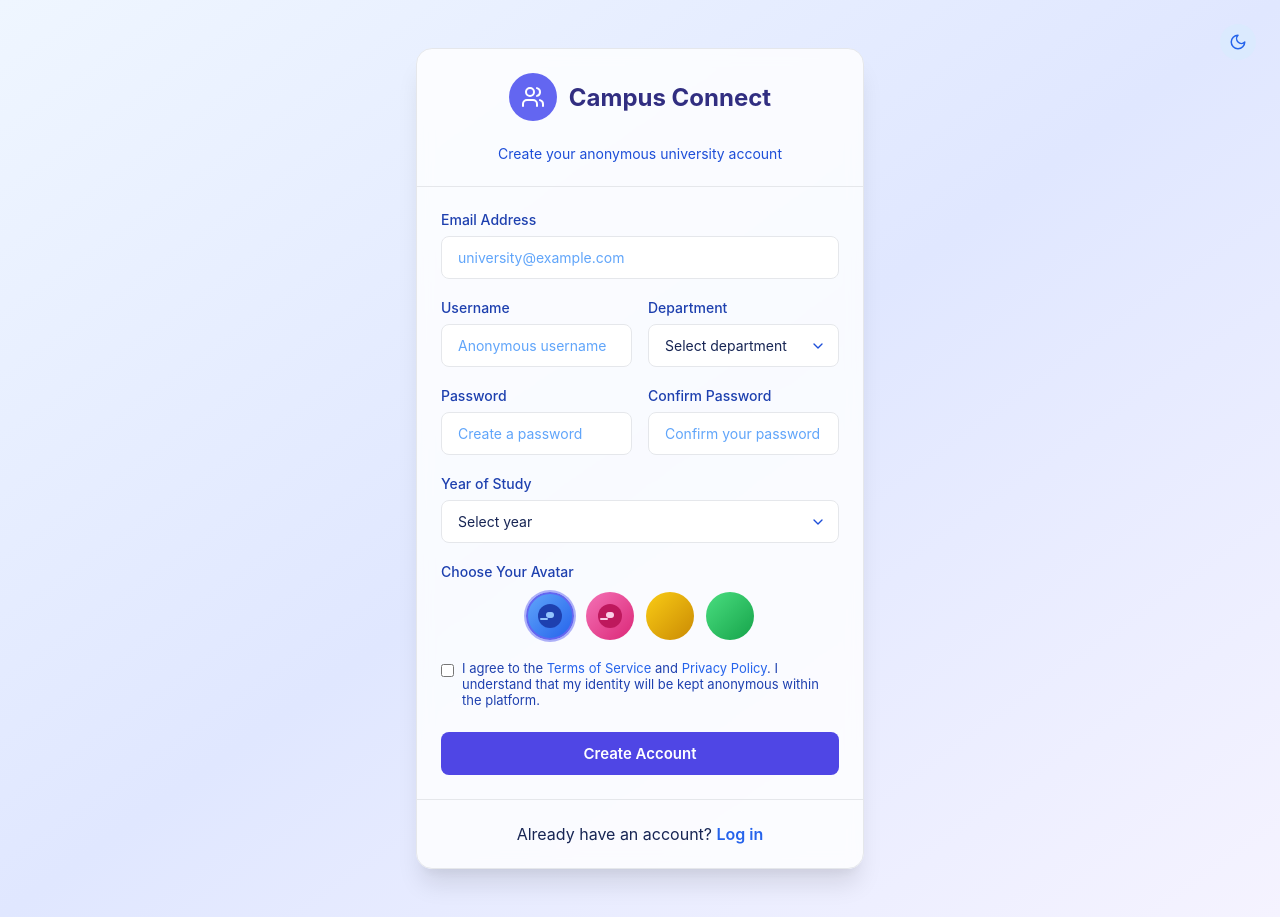
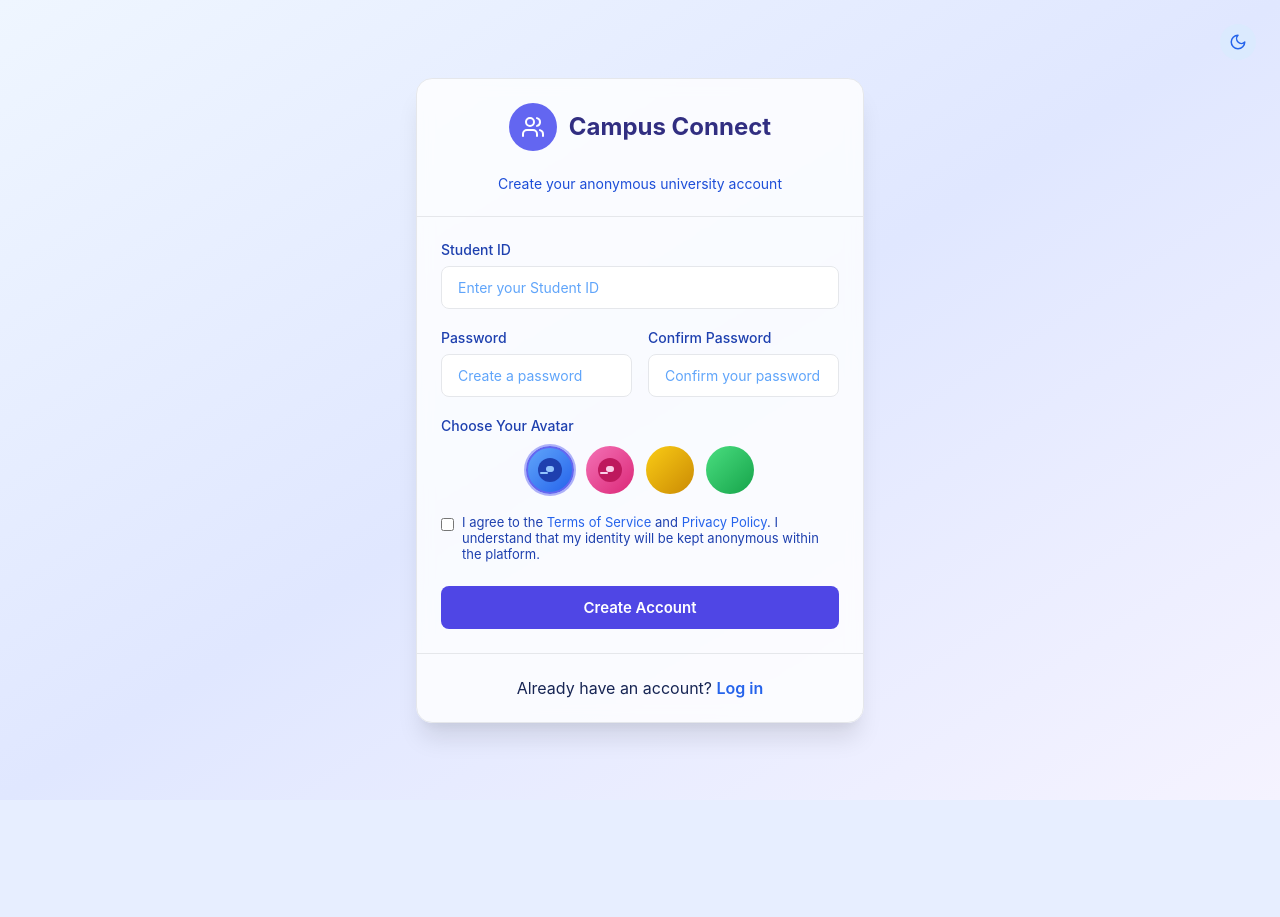
Before and after one commit to alalex-cyber/chatapp-anony, a Flask app: page /register in a window 1280 px wide. After the commit the page ends 800 px from the top, so only its background shows below. Run offline with Flask 3, Linux system fonts and the light colour scheme.

Commit message:
all updates

```diff
--- a/templates/forgot_password.html
+++ b/templates/forgot_password.html
@@ -194,6 +194,7 @@
       box-shadow: 0 0 0 3px rgba(99, 102, 241, 0.25);
     }
 
+
     .reset-button {
       width: 100%;
       padding: 0.75rem;
@@ -218,9 +219,12 @@
       border-top: 1px solid var(--border-dark);
     }
 
-    .light-mode .forgot-footer {
+    .light-mode forgot-footer {
       border-top: 1px solid var(--border-light);
     }
+
+
+    .light-mode #forgot-form .reset-button:hover{color: var(--blue-800)}
 
     .login-link {
       color: var(--blue-300);
--- a/templates/registration.html
+++ b/templates/registration.html
@@ -307,6 +307,8 @@
       color: var(--blue-800);
     }
 
+    .light-mode .register-button:hover{color: var(--blue-800)}
+
     .theme-toggle {
       position: absolute;
       top: 1.5rem;
@@ -513,31 +515,10 @@
         <form id="register-form" action="/register" method="post">
           <!-- Personal Info -->
           <div class="form-group">
-            <label for="email" class="form-label">Email Address</label>
-            <input type="email" id="email" name="email" placeholder="university@example.com" class="form-input" required>
+            <label for="email" class="form-label">Student ID</label>
+            <input type="email" id="email" name="email" placeholder="Enter your Student ID" class="form-input" required>
           </div>
 
-          <div class="form-row">
-            <div class="form-group">
-              <label for="username" class="form-label">Username</label>
-              <input type="text" id="username" name="username" placeholder="Anonymous username" class="form-input" required>
-            </div>
-
-            <div class="form-group">
-              <label for="department" class="form-label">Department</label>
-              <select id="department" name="department" class="form-select" required>
-                <option value="" disabled selected>Select department</option>
-                <option value="computer_science">Computer Science</option>
-                <option value="engineering">Engineering</option>
-                <option value="business">Business</option>
-                <option value="arts">Arts &amp; Humanities</option>
-                <option value="science">Science</option>
-                <option value="medicine">Medicine</option>
-                <option value="law">Law</option>
-                <option value="social_science">Social Sciences</option>
-              </select>
-            </div>
-          </div>
 
           <div class="form-row">
             <div class="form-group">
@@ -551,18 +532,7 @@
             </div>
           </div>
 
-          <div class="form-group">
-            <label for="year" class="form-label">Year of Study</label>
-            <select id="year" name="year" class="form-select" required>
-              <option value="" disabled selected>Select year</option>
-              <option value="1">1st Year</option>
-              <option value="2">2nd Year</option>
-              <option value="3">3rd Year</option>
-              <option value="4">4th Year</option>
-              <option value="5">5th Year</option>
-              <option value="graduate">Graduate Student</option>
-            </select>
-          </div>
+
 
           <!-- Avatar Selection -->
           <div class="form-group">
--- a/templates/settings.html
+++ b/templates/settings.html
@@ -51,7 +51,7 @@
       --teal-500: #14b8a6;
       --border-dark: rgba(30, 64, 175, 0.3);
       --border-light: #e5e7eb;
-      --white: #ffffff;
+      --white: #4f46e5;
       --text-dark: #ffffff;
       --text-light: #172554;
       --text-muted-dark: #93c5fd;
--- a/templates/social_feed.html
+++ b/templates/social_feed.html
@@ -259,9 +259,12 @@
     .light-mode .deadline-date {
       color: var(--blue-800);
     }
-
+    /*.light-mode .reset-button:hover {*/
+    /*    color: var(--blue-800)*/
+    /*  }*/
       .deadline-title {
         color: var(--white);
+
         font-size: 0.875rem;
         font-weight: 500;
         margin-bottom: 0.25rem;
@@ -1012,6 +1015,7 @@
       .channel-list {
         margin-bottom: 2.5rem !important;
       }
+    }
   </style>
 </head>
 <body>
```
Also changed, not shown: templates/chat.html (line endings or trailing spaces). Lines whose indentation alone changed are shown as unchanged.
